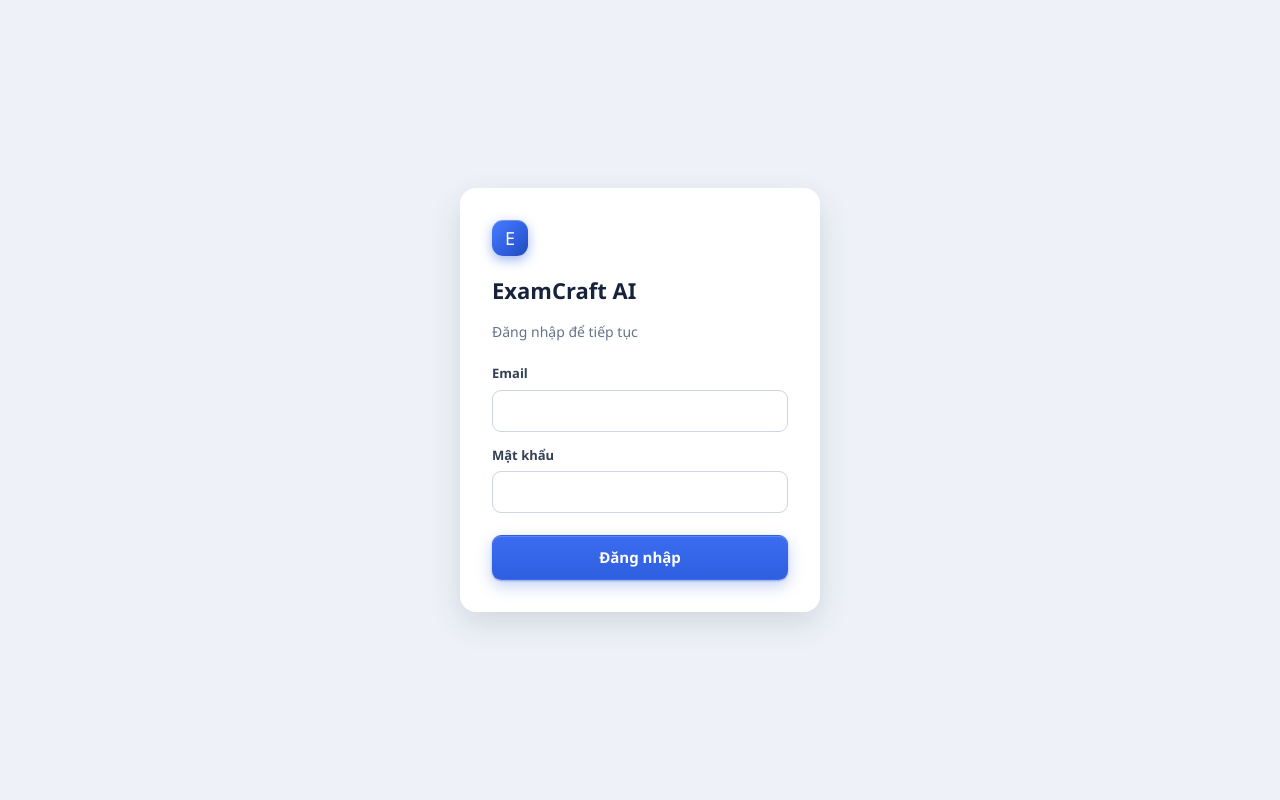
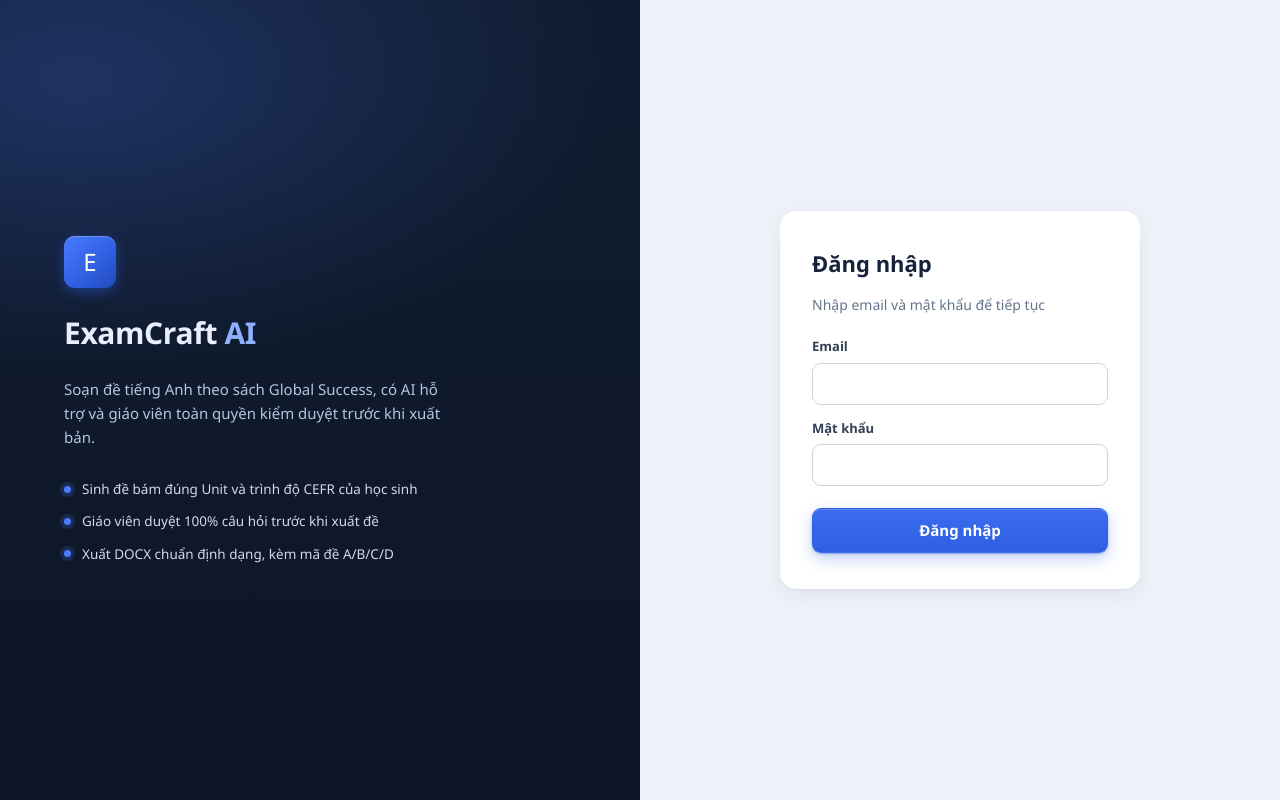
Before and after one commit to minhtoankhuu/App-English, a React (Vite) app in the folder frontend/: page / in a window 1280 px wide. Built offline with nearby package versions, Linux system fonts and the light colour scheme; no server answers.

Commit message:
feat: thiết kế lại màn đăng nhập kiểu chia đôi màn hình

```diff
--- a/frontend/src/App.tsx
+++ b/frontend/src/App.tsx
@@ -2,7 +2,7 @@ import { useEffect, useState } from "react";
 import type { ReactNode } from "react";
 import { BrowserRouter, Navigate, Route, Routes } from "react-router-dom";
 import { fetchCurrentUser } from "./api/auth";
-import { LoginForm } from "./LoginForm";
+import { LoginScreen } from "./LoginScreen";
 import { Layout } from "./Layout";
 import { ExamListPage } from "./pages/ExamListPage";
 import { ExamBuilderPage } from "./pages/ExamBuilderPage";
@@ -33,11 +33,7 @@ function App() {
   }
 
   if (!user) {
-    return (
-      <div className="center-screen">
-        <LoginForm onSuccess={setUser} />
-      </div>
-    );
+    return <LoginScreen onSuccess={setUser} />;
   }
 
   const isAdmin = user.role === "admin";
--- a/frontend/src/LoginForm.tsx
+++ b/frontend/src/LoginForm.tsx
@@ -30,9 +30,8 @@ export function LoginForm({ onSuccess }: LoginFormProps) {
 
   return (
     <form onSubmit={handleSubmit} className="login-card">
-      <span className="brand-mark login-mark">E</span>
-      <h1 className="login-title">ExamCraft AI</h1>
-      <p className="login-subtitle">Đăng nhập để tiếp tục</p>
+      <h2 className="login-card-title">Đăng nhập</h2>
+      <p className="login-subtitle">Nhập email và mật khẩu để tiếp tục</p>
 
       <label>
         Email
--- /dev/null
+++ b/frontend/src/LoginScreen.tsx
@@ -0,0 +1,40 @@
+import { LoginForm } from "./LoginForm";
+import type { UserOut } from "./types/auth";
+
+const FEATURES = [
+  "Sinh đề bám đúng Unit và trình độ CEFR của học sinh",
+  "Giáo viên duyệt 100% câu hỏi trước khi xuất đề",
+  "Xuất DOCX chuẩn định dạng, kèm mã đề A/B/C/D",
+];
+
+interface LoginScreenProps {
+  onSuccess: (user: UserOut) => void;
+}
+
+export function LoginScreen({ onSuccess }: LoginScreenProps) {
+  return (
+    <div className="login-shell">
+      <div className="login-brand-panel">
+        <span className="brand-mark login-brand-mark">E</span>
+        <h1 className="login-brand-title">
+          ExamCraft <em>AI</em>
+        </h1>
+        <p className="login-tagline">
+          Soạn đề tiếng Anh theo sách Global Success, có AI hỗ trợ và giáo viên toàn quyền kiểm duyệt trước khi xuất
+          bản.
+        </p>
+        <ul className="login-features">
+          {FEATURES.map((text) => (
+            <li key={text} className="login-feature">
+              <span className="login-feature-dot" aria-hidden="true" />
+              {text}
+            </li>
+          ))}
+        </ul>
+      </div>
+      <div className="login-form-panel">
+        <LoginForm onSuccess={onSuccess} />
+      </div>
+    </div>
+  );
+}
--- a/frontend/src/index.css
+++ b/frontend/src/index.css
@@ -226,24 +226,70 @@ select:focus-visible, textarea:focus-visible, input:focus-visible {
 }
 
 /* ---------- Đăng nhập ---------- */
+.login-shell {
+  min-height: 100vh;
+  display: grid;
+  grid-template-columns: minmax(0, 1fr) minmax(0, 1fr);
+}
+
+.login-brand-panel {
+  display: flex;
+  flex-direction: column;
+  justify-content: center;
+  gap: 22px;
+  padding: 56px 64px;
+  background:
+    radial-gradient(900px 480px at 12% 10%, rgba(74, 123, 255, .25), transparent 60%),
+    linear-gradient(180deg, #101c30 0%, #0d1626 100%);
+  color: #e8eefc;
+}
+.login-brand-mark { width: 52px; height: 52px; font-size: 24px; }
+.login-brand-title { margin: 0; font-size: 30px; font-weight: 700; letter-spacing: -.4px; }
+.login-brand-title em { font-style: normal; color: #8fb0ff; }
+.login-tagline { margin: 0; max-width: 380px; color: #b7c4e0; font-size: 15px; line-height: 1.6; }
+
+.login-features { display: grid; gap: 12px; margin: 8px 0 0; padding: 0; list-style: none; }
+.login-feature { display: flex; align-items: center; gap: 11px; color: #cfd9f0; font-size: 13.5px; }
+.login-feature-dot {
+  width: 7px; height: 7px; flex: none;
+  border-radius: 50%;
+  background: #4a7bff;
+  box-shadow: 0 0 0 4px rgba(74, 123, 255, .18);
+}
+
+.login-form-panel {
+  display: flex;
+  align-items: center;
+  justify-content: center;
+  padding: 24px;
+  background: var(--page);
+}
+
 .login-card {
   width: 360px;
   max-width: 100%;
-  padding: 32px;
+  padding: 36px 32px;
   border-radius: 16px;
   background: var(--surface);
-  box-shadow: 0 12px 32px rgba(15, 27, 51, .12);
+  box-shadow: var(--shadow-card);
   display: flex;
   flex-direction: column;
   align-items: flex-start;
   gap: 14px;
 }
-.login-mark { margin-bottom: 4px; }
-.login-title { margin: 0; font-size: 22px; }
+.login-card-title { margin: 0; font-size: 22px; }
 .login-subtitle { margin: 0 0 8px; color: var(--muted); }
 .login-error { color: var(--danger); font-size: 13px; margin: 0; }
 .login-card label { width: 100%; }
 .login-card .button { width: 100%; margin-top: 8px; }
+
+@media (max-width: 860px) {
+  .login-shell { display: block; }
+  .login-brand-panel { flex-direction: row; align-items: center; gap: 14px; padding: 20px 24px; }
+  .login-brand-title { font-size: 19px; }
+  .login-tagline, .login-features { display: none; }
+  .login-form-panel { min-height: calc(100vh - 72px); padding: 24px 16px; }
+}
 
 .exam-builder-layout {
   display: grid;
```
